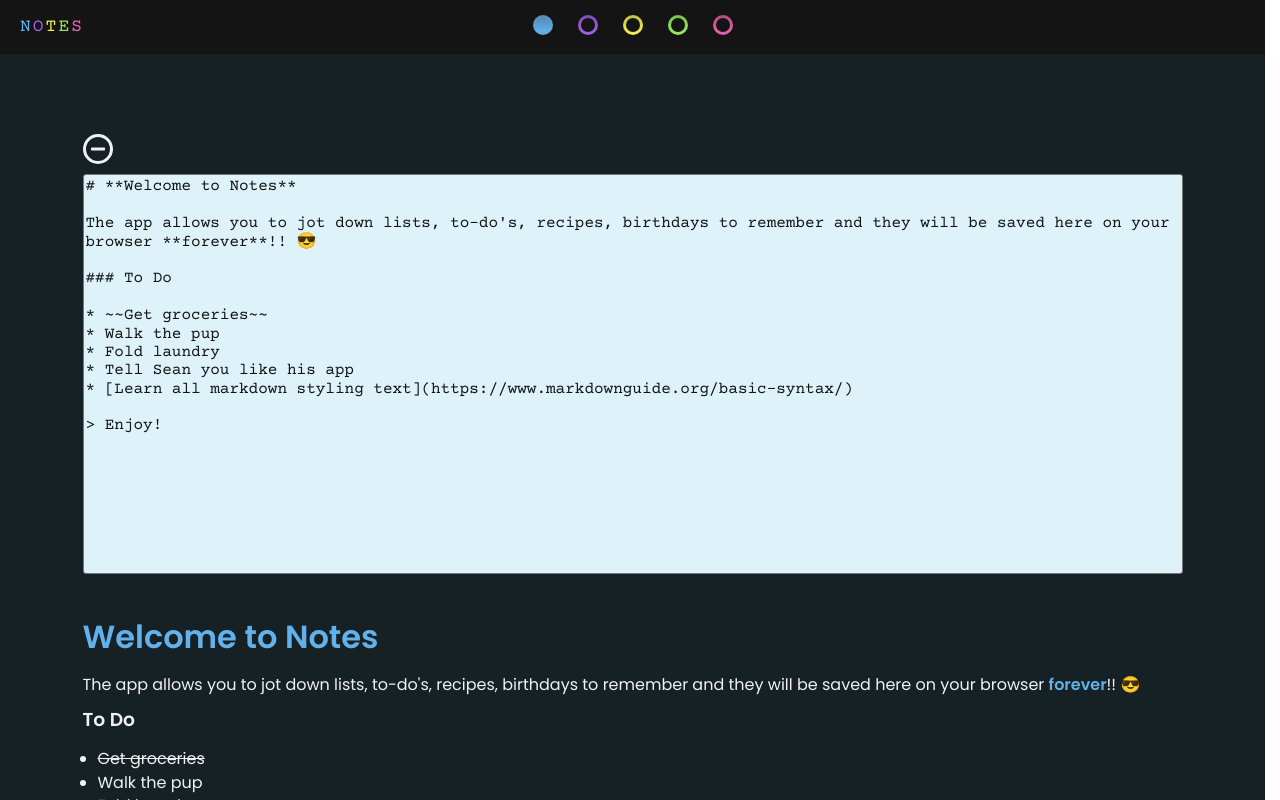
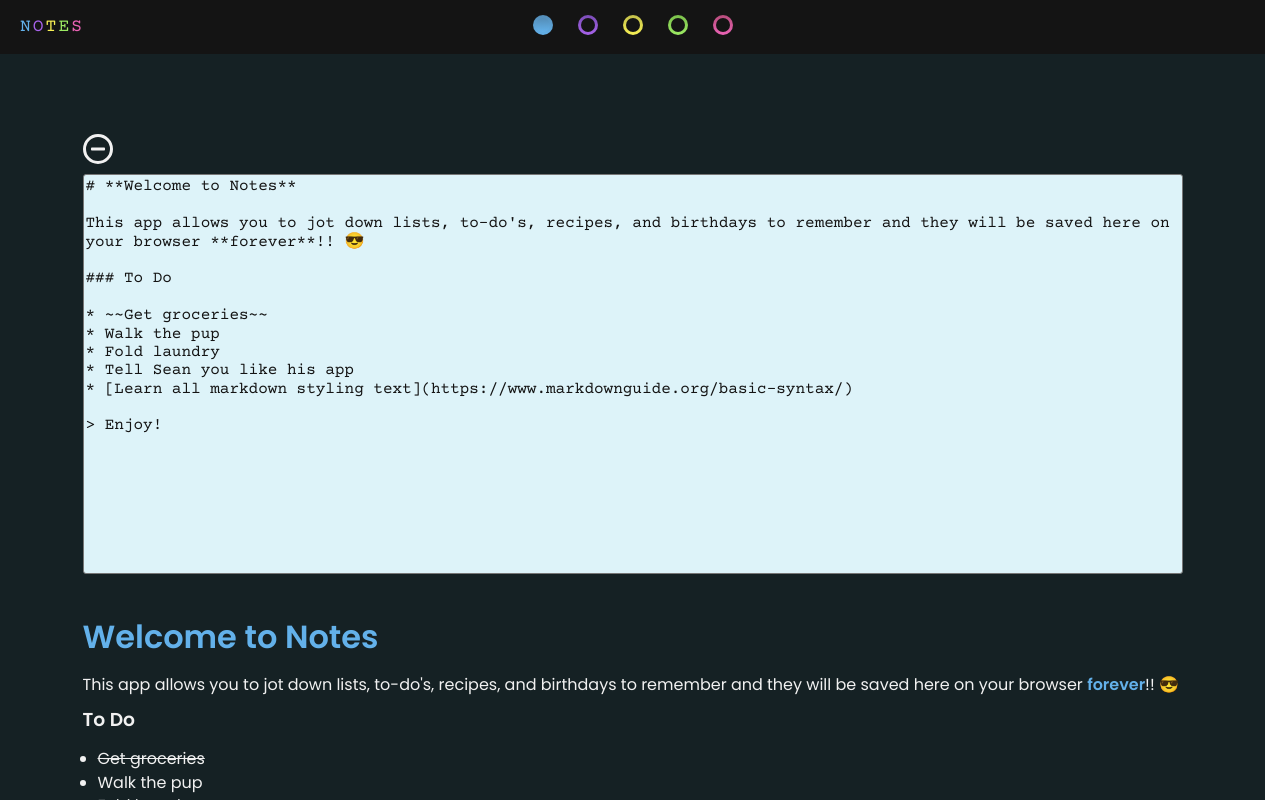
Before and after one commit to seandaniel/notes, a React (Vite) app: page / in a window 1280 px wide. Shown: the top 800 px of the page. Built offline with nearby package versions, Linux system fonts and the light colour scheme.

Commit message:
Update context.tsx

```diff
--- a/src/context.tsx
+++ b/src/context.tsx
@@ -5,7 +5,7 @@ const AppContext = React.createContext<contextType | null>(null);
 
 const defaultMarkdown: string = `# **Welcome to Notes**
 
-The app allows you to jot down lists, to-do's, recipes, birthdays to remember and they will be saved here on your browser **forever**!! 😎
+This app allows you to jot down lists, to-do's, recipes, and birthdays to remember and they will be saved here on your browser **forever**!! 😎
 
 ### To Do
 
```
